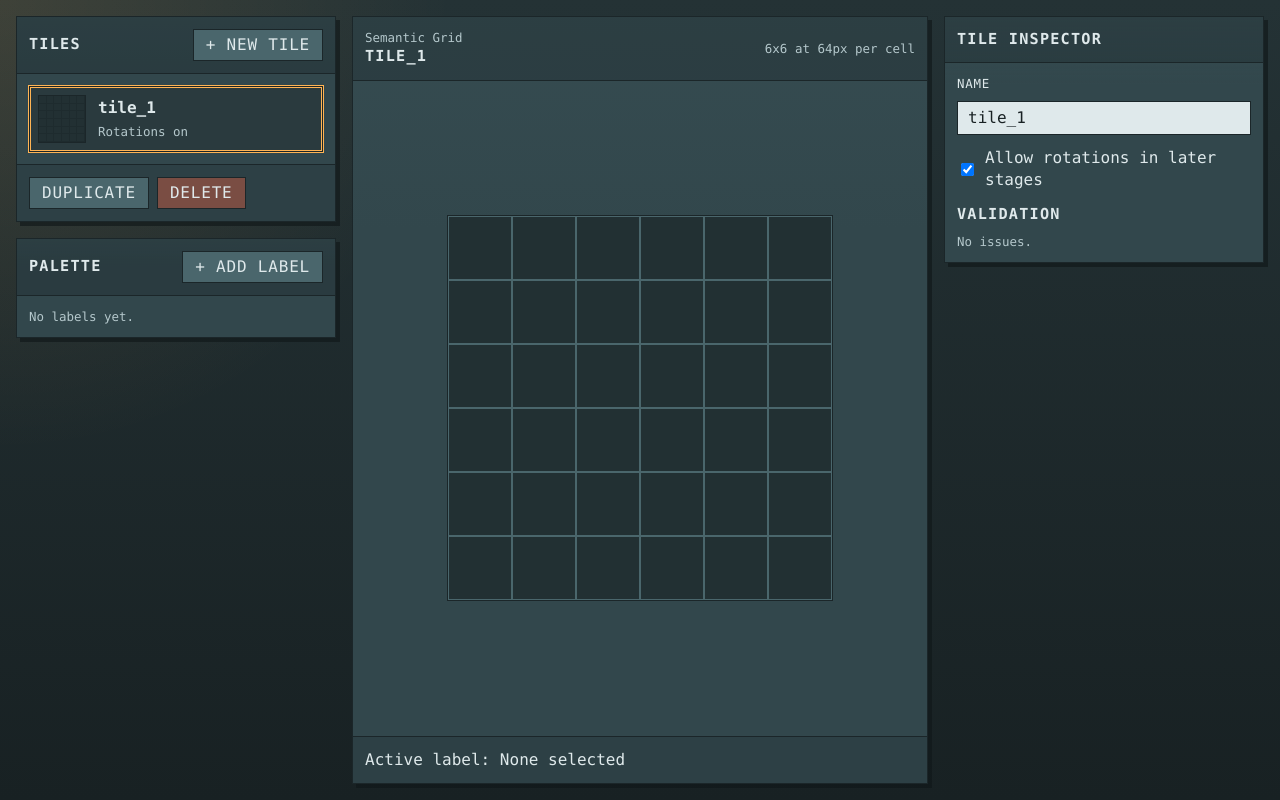
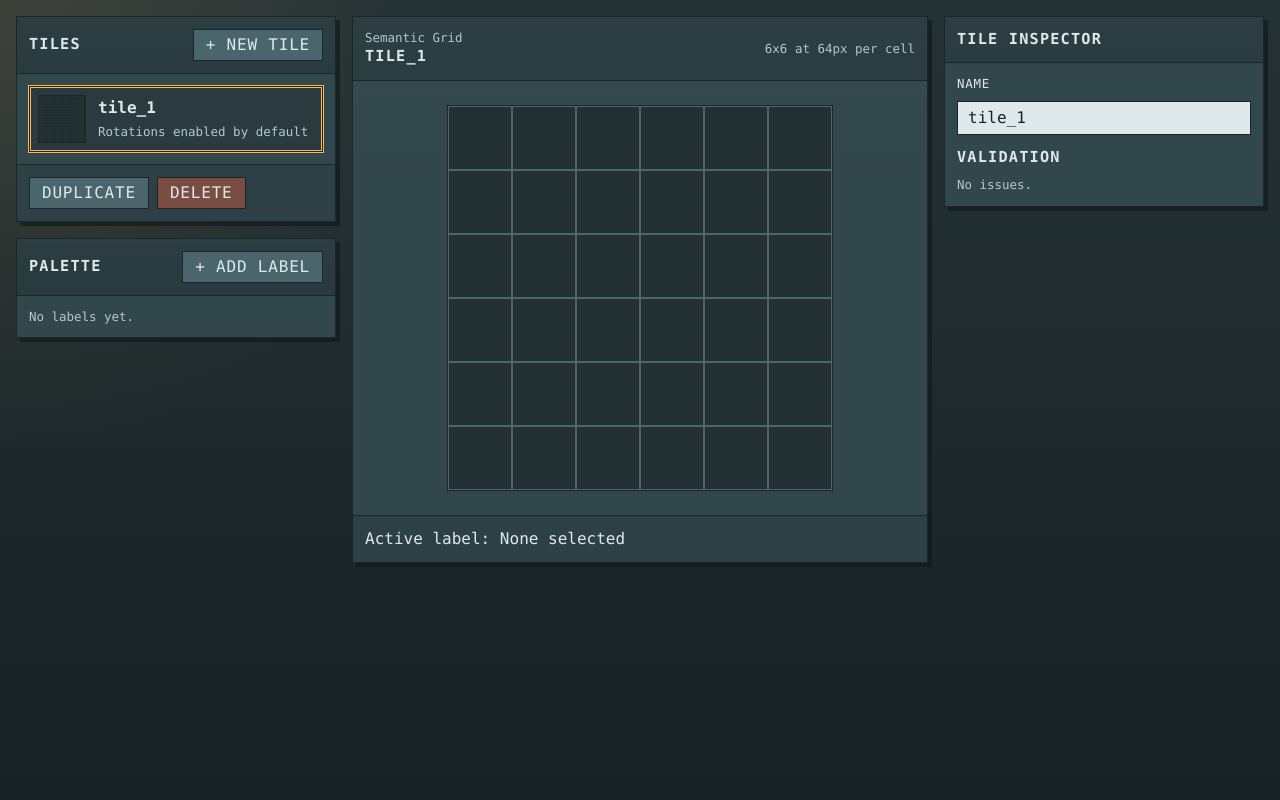
Before and after one commit to carladevv/tileset-drafting-tool, a React (Vite) app: page / in a window 1280 px wide. Both pictures are taken after a click on the button "+ NEW TILE". Built offline with nearby package versions, Linux system fonts and the light colour scheme.

Commit message:
fix: visual bugs and usability

```diff
--- a/src/components/PalettePanel.tsx
+++ b/src/components/PalettePanel.tsx
@@ -16,14 +16,14 @@ export function PalettePanel() {
     )
 
   return (
-    <section className="panel">
+    <section className="panel panel--palette">
       <div className="panel__header">
         <h2>Palette</h2>
         <button type="button" className="pixel-button" onClick={() => createCellLabel()}>
           + Add Label
         </button>
       </div>
-      <div className="panel__body panel__body--stack">
+      <div className="panel__body panel__body--stack panel__body--scroll">
         {labels.length === 0 ? <p className="empty-copy">No labels yet.</p> : null}
         {labels.map((label) => {
           const usage = countUsage(label.id)
--- a/src/components/TileInspector.tsx
+++ b/src/components/TileInspector.tsx
@@ -5,7 +5,6 @@ export function TileInspector() {
   const selectedTileId = useProjectStore((state) => state.selectedTileId)
   const validationIssues = useProjectStore((state) => state.validationIssues)
   const updateTileName = useProjectStore((state) => state.updateTileName)
-  const setTileRotationEnabled = useProjectStore((state) => state.setTileRotationEnabled)
   const tile = tiles.find((entry) => entry.id === selectedTileId) ?? null
   const issues = validationIssues.filter((issue) => issue.tileId === selectedTileId)
 
@@ -21,15 +20,12 @@ export function TileInspector() {
           <>
             <label className="field-group">
               <span>Name</span>
-              <input value={tile.name} onChange={(event) => updateTileName(tile.id, event.target.value)} />
-            </label>
-            <label className="toggle-row">
               <input
-                type="checkbox"
-                checked={tile.allowRotations}
-                onChange={(event) => setTileRotationEnabled(tile.id, event.target.checked)}
+                type="text"
+                aria-label="Tile name"
+                value={tile.name}
+                onChange={(event) => updateTileName(tile.id, event.target.value)}
               />
-              <span>Allow rotations in later stages</span>
             </label>
             <div className="inspector-block">
               <h3>Validation</h3>
--- a/src/components/TileListPanel.tsx
+++ b/src/components/TileListPanel.tsx
@@ -11,14 +11,14 @@ export function TileListPanel() {
   const selectTile = useProjectStore((state) => state.selectTile)
 
   return (
-    <section className="panel">
+    <section className="panel panel--tiles">
       <div className="panel__header">
         <h2>Tiles</h2>
         <button type="button" className="pixel-button" onClick={() => createTile()}>
           + New Tile
         </button>
       </div>
-      <div className="panel__body panel__body--stack">
+      <div className="panel__body panel__body--stack panel__body--scroll">
         {tiles.length === 0 ? <p className="empty-copy">No tiles yet.</p> : null}
         {tiles.map((tile) => (
           <button
@@ -30,7 +30,7 @@ export function TileListPanel() {
             <TilePreview tile={tile} labels={labels} />
             <span className="tile-row__meta">
               <strong>{tile.name || 'Untitled tile'}</strong>
-              <span>{tile.allowRotations ? 'Rotations on' : 'Rotations off'}</span>
+              <span>Rotations enabled by default</span>
             </span>
           </button>
         ))}
--- a/src/index.css
+++ b/src/index.css
@@ -53,6 +53,8 @@ button {
 
 .editor-shell__center {
   min-width: 0;
+  display: flex;
+  align-items: flex-start;
 }
 
 .panel,
@@ -68,6 +70,16 @@ button {
   display: flex;
   flex-direction: column;
   min-height: 0;
+}
+
+.panel--tiles {
+  min-height: 0;
+  max-height: min(60vh, 720px);
+}
+
+.panel--palette {
+  min-height: 0;
+  max-height: min(50vh, 560px);
 }
 
 .panel__header,
@@ -103,6 +115,31 @@ button {
   gap: 12px;
 }
 
+.panel__body--scroll {
+  min-height: 0;
+  overflow-y: auto;
+  scrollbar-width: thin;
+  scrollbar-color: #5a7d84 #223033;
+}
+
+.panel__body--scroll::-webkit-scrollbar {
+  width: 12px;
+}
+
+.panel__body--scroll::-webkit-scrollbar-track {
+  background: #223033;
+  border-left: 1px solid #1b2629;
+}
+
+.panel__body--scroll::-webkit-scrollbar-thumb {
+  background: #5a7d84;
+  border: 1px solid #1b2629;
+}
+
+.panel__body--scroll::-webkit-scrollbar-thumb:hover {
+  background: #6b9198;
+}
+
 .panel__footer,
 .editor-panel__footer {
   display: flex;
@@ -114,13 +151,14 @@ button {
 .editor-panel {
   display: flex;
   flex-direction: column;
-  min-height: 100%;
+  width: 100%;
+  min-height: 0;
 }
 
 .editor-panel__body {
-  flex: 1;
   display: grid;
-  place-items: center;
+  justify-items: center;
+  align-items: start;
   padding: 24px;
 }
 
@@ -183,10 +221,20 @@ button {
   box-shadow: inset 0 0 0 1px #ffb454;
 }
 
+.palette-row__swatch {
+  display: grid;
+  place-items: center;
+  border: 1px solid #1b2629;
+  background: #223033;
+}
+
+.palette-row__fields,
+.field-group,
 .tile-row__meta {
   display: flex;
   flex-direction: column;
   gap: 4px;
+  min-width: 0;
 }
 
 .tile-preview {
@@ -223,13 +271,6 @@ button {
   background: #2a3a3e;
 }
 
-.palette-row__swatch {
-  display: grid;
-  place-items: center;
-  border: 1px solid #1b2629;
-  background: #223033;
-}
-
 .palette-row__swatch span {
   width: 28px;
   height: 28px;
@@ -238,8 +279,6 @@ button {
 
 .palette-row__fields,
 .field-group {
-  display: flex;
-  flex-direction: column;
   gap: 8px;
 }
 
@@ -270,6 +309,8 @@ input:not([type]),
 .field-group input {
   min-height: 34px;
   padding: 0 10px;
+  width: 100%;
+  min-width: 0;
 }
 
 input[type='color'] {
```
Also changed, not shown: 1 other file (tests, documents, lock files or other folders).
